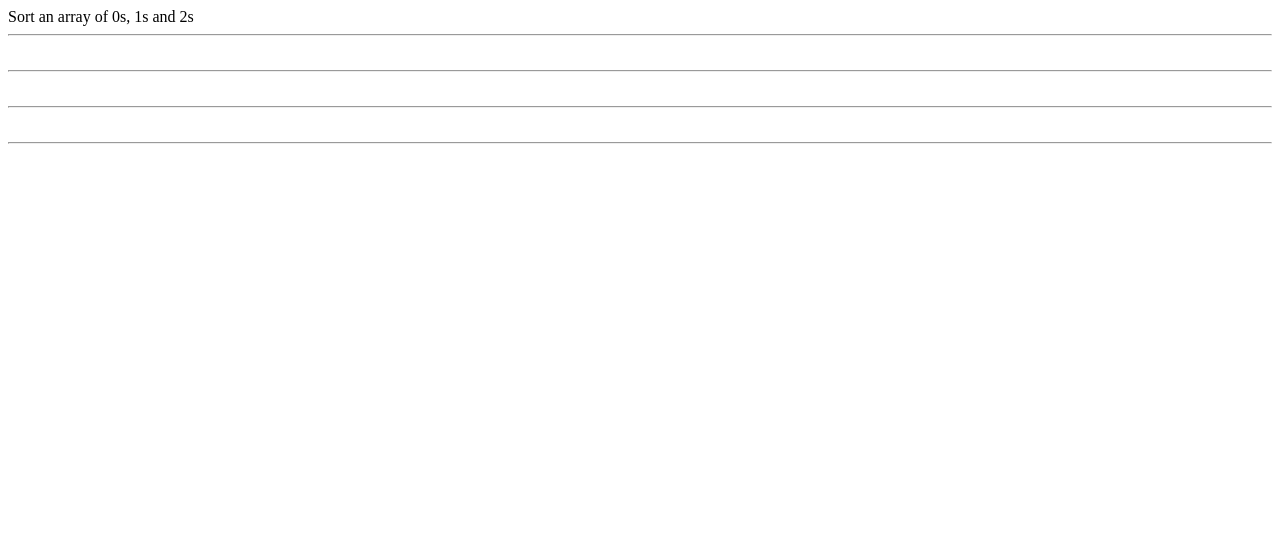
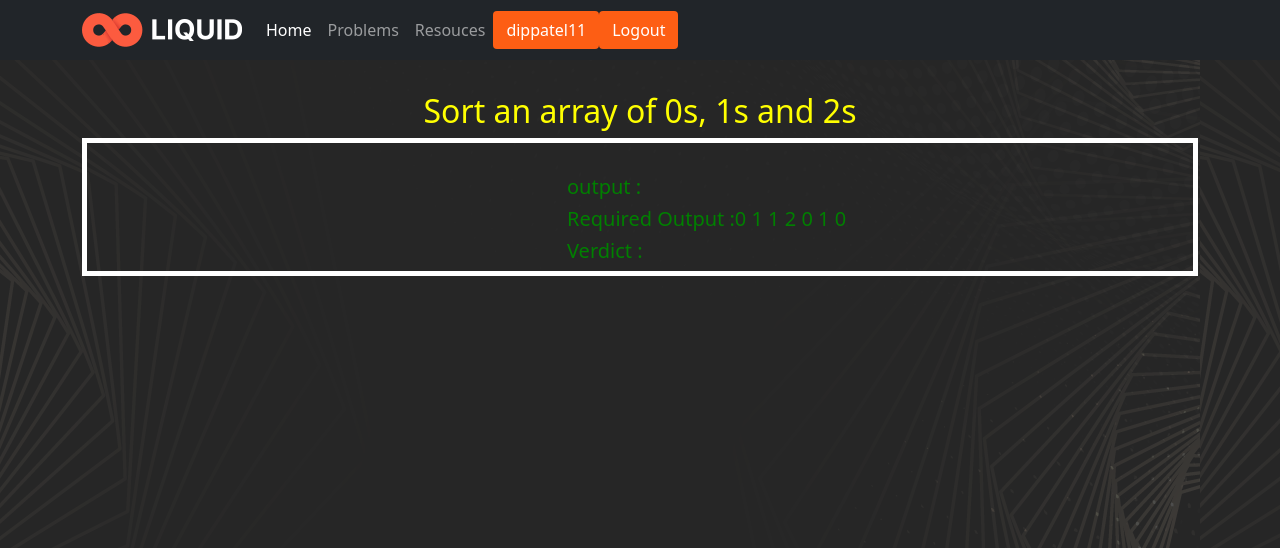
Before and after one commit to dippatel1/Online_judge, a Django app: page /oj/problems/1/submit/ in a window 1280 px wide. Shown: the top 548 px of the page. Run offline with Django 4.2, Linux system fonts and the light colour scheme; a user stored in the database is signed in; data comes from the database, SQL or seed files in the repository; both versions use the stored data as it was after the commit; parts of the project's set-up code (start-up, migrations or seed data) failed here and were passed over.

Commit message:
submit_page layout updated

```diff
--- a/mysite/dip/output.txt
+++ b/mysite/dip/output.txt
@@ -1 +1 @@
-Bete moj kar di
+HELLO WORL
--- a/mysite/oj/views.py
+++ b/mysite/oj/views.py
@@ -108,7 +108,7 @@
                 out=s
 
 
-            if err and out==testcase.otput_testcases:
+            if err=="" and out==testcase.otput_testcases:
                 verd="AC"
             else:
                 verd="WA"
@@ -129,6 +129,7 @@
         'code':code,
         'verdict':verd,
         'error':err,
+        'required_output':testcase.otput_testcases,
     }
 
     return render(request, 'oj/submit.html', context)
--- a/mysite/static/user/css/main.css
+++ b/mysite/static/user/css/main.css
@@ -238,7 +238,9 @@
 text-align:center;
 }
 
-
+p{
+  color: orange;
+}
 
 
 
--- a/mysite/templates/oj/submit.html
+++ b/mysite/templates/oj/submit.html
@@ -1,4 +1,33 @@
+{% extends "oj/base.html" %}
 
+{% load static %}
+{% block content %}
+    <link rel="stylesheet" href="{% static 'oj/css/main1.css' %}">
+    <div class="container ">
+            <div class="row g-0">
+
+                <div class="question-container" id="header-text">
+                    <h2 class="heading-2">{{problem}}</h2>
+                <div style="border:5px solid white;">
+                    <p style="color:orange; margin: 2rem 30rem;">
+
+                        {{code|linebreaksbr}}
+
+                    </p>
+                    <div style="color: green;margin-left:30rem;">
+                    <h5>output : {{output|linebreaksbr}}</h5>
+                    <h5>Required Output :{{required_output|linebreaksbr}}</h5>
+                    <h5> Verdict :{{verdict}}</h5>
+                    <h5> {{error}}</h5>
+                    </div>
+
+                </div>
+
+
+
+              </div>
+    </div>
+{% endblock content %}
 {{problem}}
 <br>
 <hr>
@@ -8,6 +37,10 @@
 {{output|linebreaksbr}}
 <br>
 <hr>
+<br>
+{{required_output|linebreaksbr}}
+<br>
+<hr>
 {{verdict}}
 <br>
 <hr>
```
Also changed, not shown: mysite/db.sqlite3, 2 other files.
